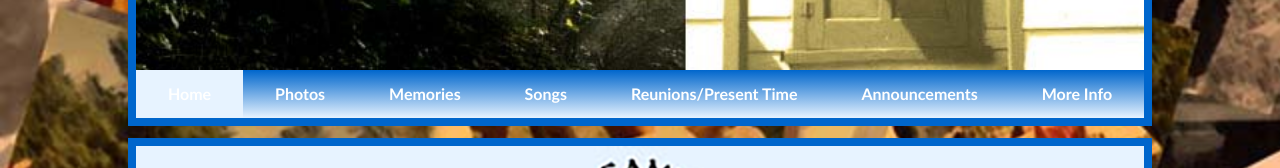
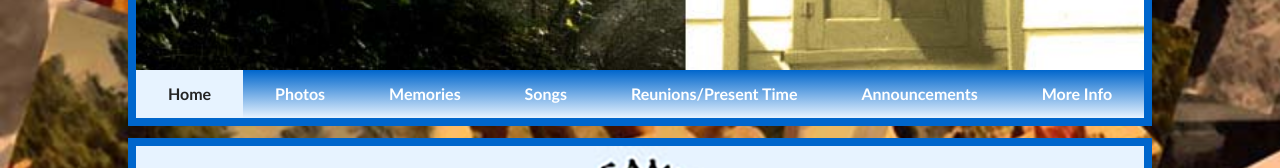
Before and after one commit to dslatkin/campkahagon.info, a SvelteKit app: page / in a window 1280 px wide. Shown: the part 302-470 px from the top of the page. Built offline with nearby package versions, Linux system fonts and the light colour scheme.

Commit message:
fix navbar colors

```diff
--- a/src/routes/+layout.svelte
+++ b/src/routes/+layout.svelte
@@ -33,9 +33,9 @@
                     <li class="flex-auto">
                         <a
                             {href}
-                            class="block h-full py-3 text-center font-bold text-white {active
-                                ? 'bg-blue-light text-black'
-                                : 'hover:bg-gradient-to-b hover:from-yellow-light hover:to-yellow'}"
+                            class="block h-full py-3 text-center font-bold {active
+                                ? 'text-black bg-blue-light'
+                                : 'text-white hover:bg-gradient-to-b hover:text-black hover:from-yellow-light hover:to-yellow'}"
                         >
                             {label}
                         </a>
--- a/tailwind.config.js
+++ b/tailwind.config.js
@@ -3,7 +3,7 @@ export default {
     content: ['./src/**/*.{html,js,svelte,ts}'],
     theme: {
         colors: {
-            black: '#000000',
+            black: '#242424',
             white: '#ffffff',
             blue: '#0066cc',
             'blue-light': '#e7f3ff',
```
